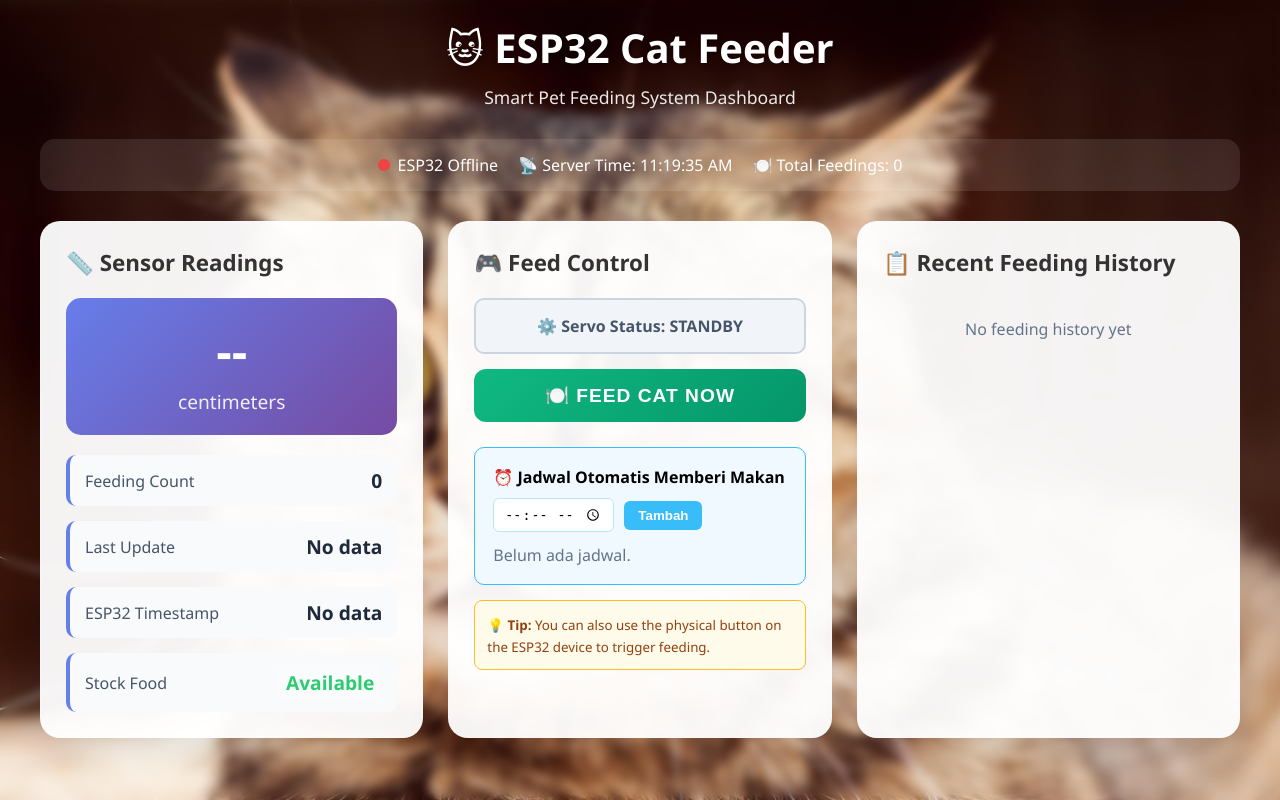
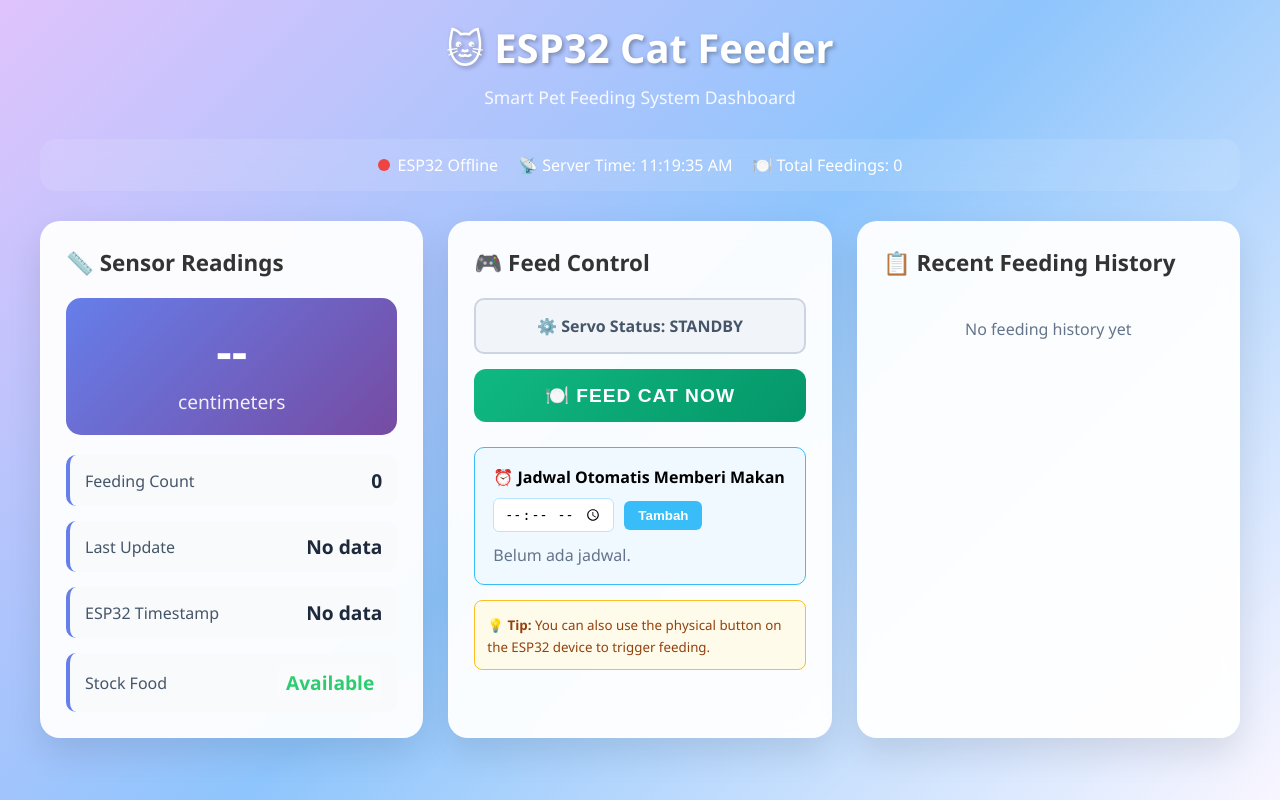
Before and after one commit to Dimtrovert/TUBES-PAKAN-KUCING, a Flask app: page / in a window 1280 px wide. Run offline with Flask 3, Linux system fonts and the light colour scheme; data that the repository does not hold is empty.

Commit message:
Update index.html

```diff
--- a/templates/index.html
+++ b/templates/index.html
@@ -13,14 +13,13 @@
 
         body {
             font-family: 'Segoe UI', Tahoma, Geneva, Verdana, sans-serif;
-            background-image: url('/static/images/kucing.JPG');
-            background-size: cover;
-            background-position: center;
-            background-repeat: no-repeat;
-            background-attachment: fixed;
-            backdrop-filter: blur(5px);
+            /* Ganti background-image dengan linear-gradient multi-warna pastel */
+            background: linear-gradient(135deg, #e0c3fc 0%, #8ec5fc 50%, #f9f6ff 100%);
             min-height: 100vh;
             padding: 20px;
+            /* Efek glossy/blur */
+            /* Optional: tambahkan overlay glossy jika ingin lebih mirip */
+            /* position: relative; */
         }
 
         .container {
```
